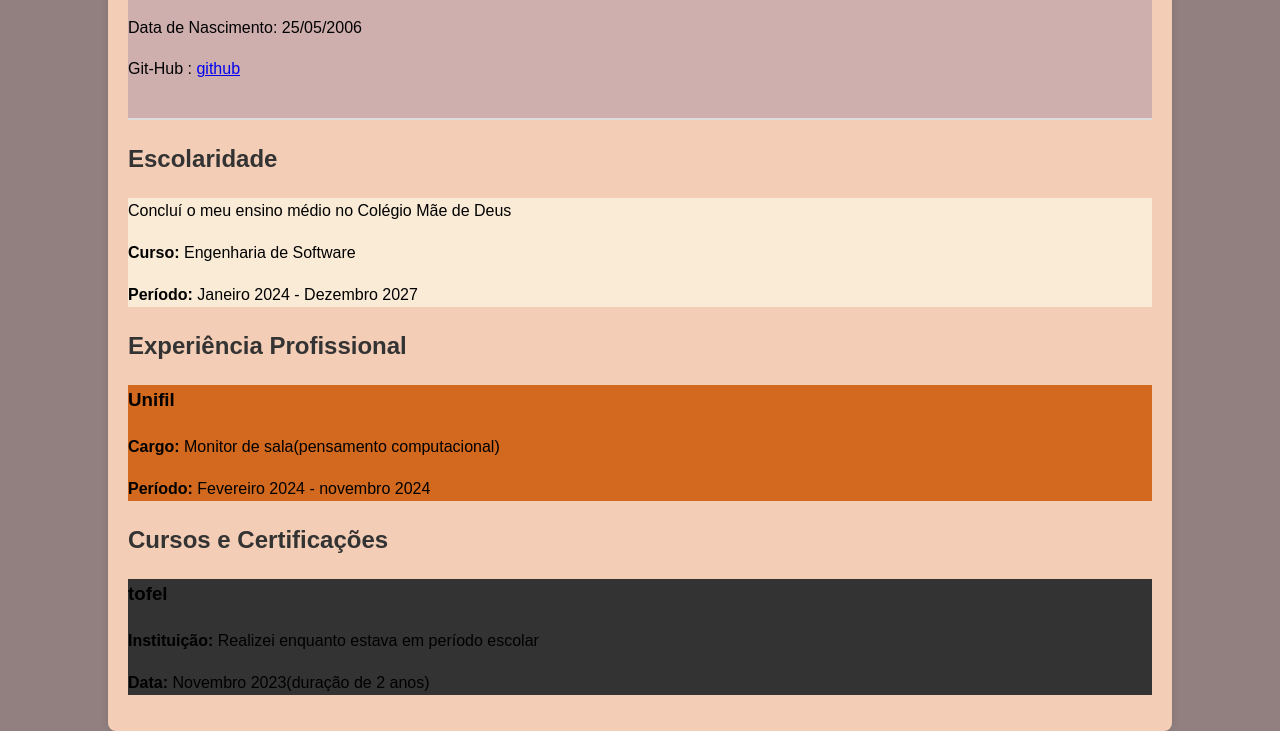
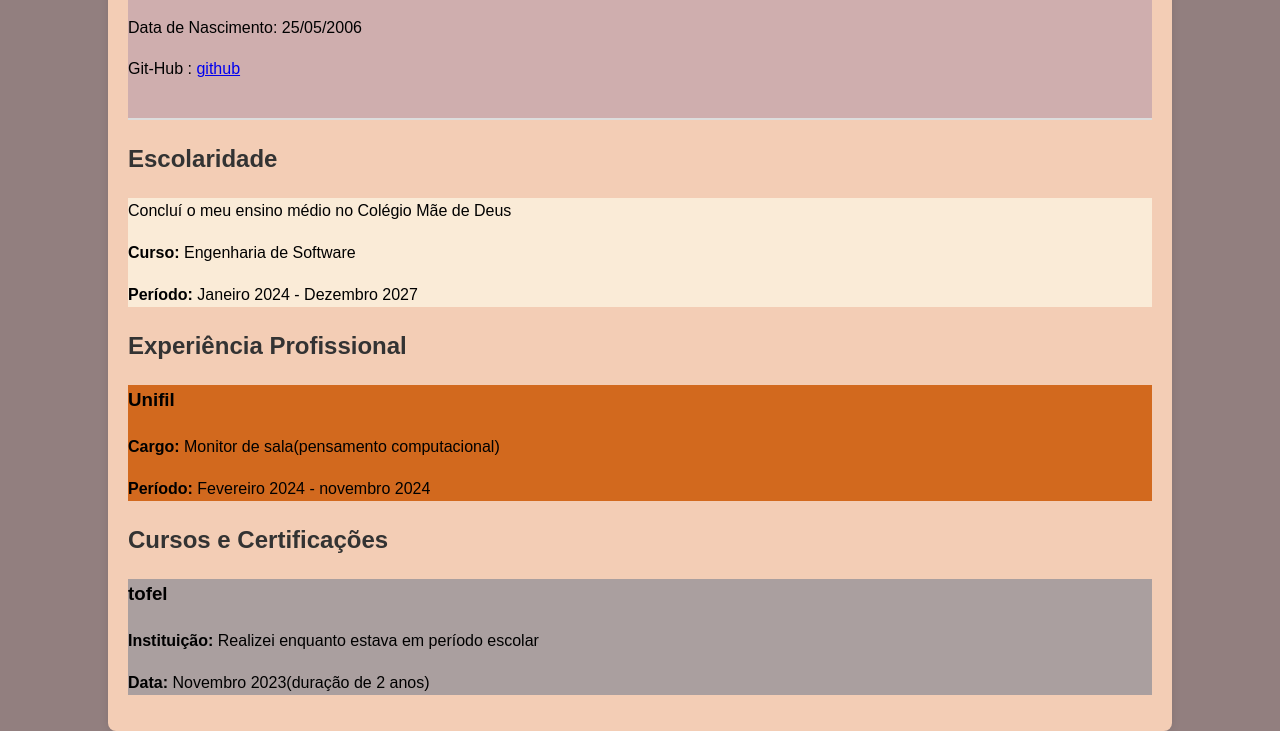
Before and after one commit to Lorenzoancioto/curriculo, a plain HTML site: page index.html in a window 1280 px wide. Shown: the part 203-934 px from the top of the page. Drawn offline with Linux system fonts and the light colour scheme.

Commit message:
Update styles.css

```diff
--- a/styles.css
+++ b/styles.css
@@ -45,5 +45,5 @@ h1, h2 {
 }
 
 .certificados{
-    background-color: #333;
+    background-color: #aa9f9f;
 }
```
